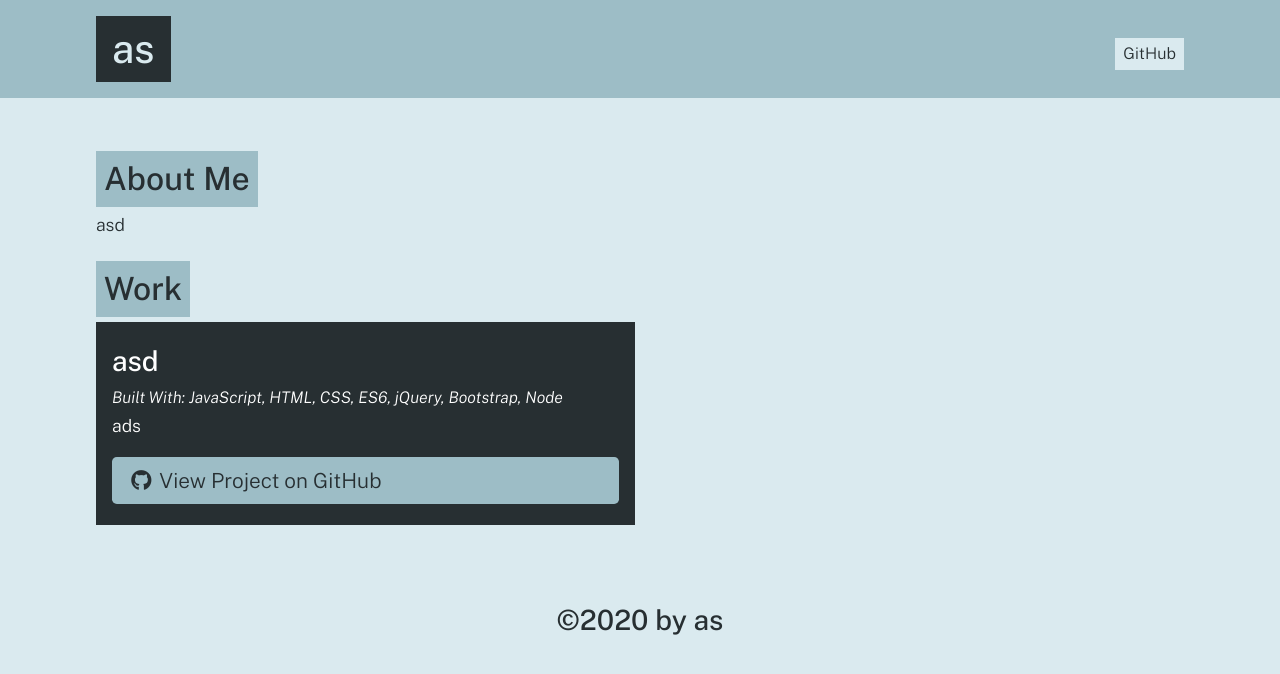
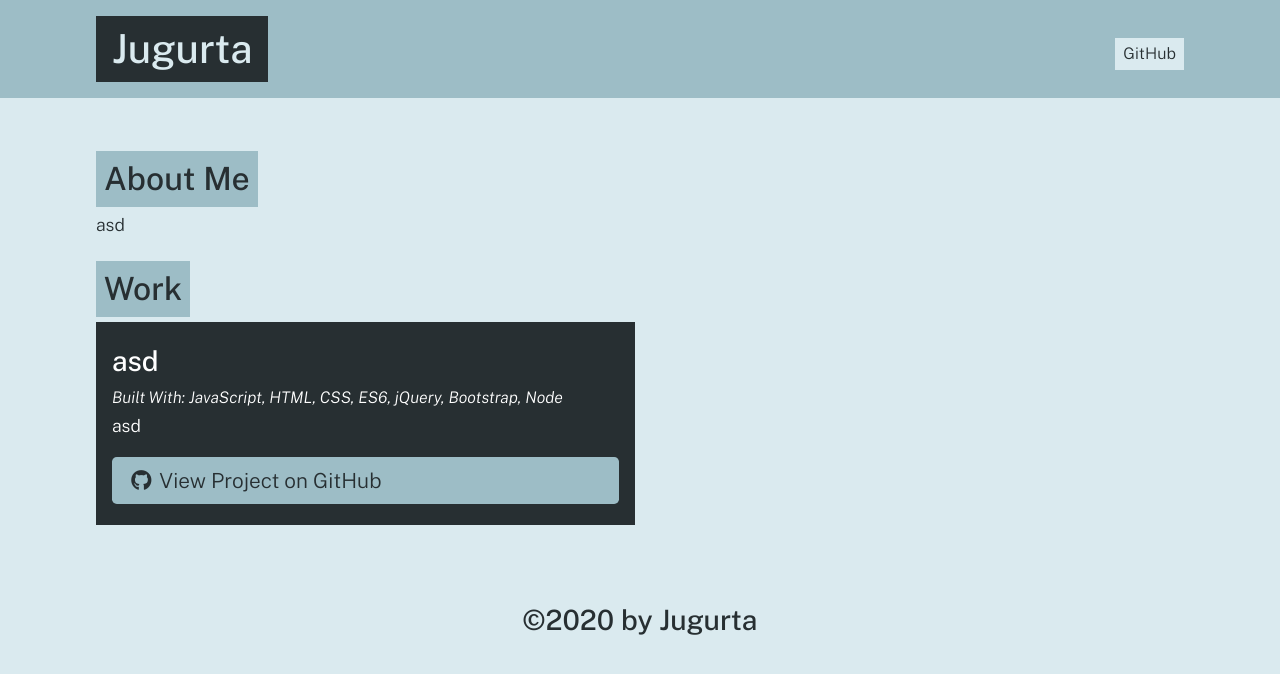
Before and after one commit to Jmaouchi/portfolio-generator, a website: page dist/index.html in a window 1280 px wide. Drawn offline with nearby package versions, Linux system fonts and the light colour scheme.

Commit message:
readme update

```diff
--- a/dist/index.html
+++ b/dist/index.html
@@ -15,9 +15,9 @@
   <body>
     <header>
       <div class="container flex-row justify-space-between align-center py-3">
-        <h1 class="page-title text-secondary bg-dark py-2 px-3">as</h1>
+        <h1 class="page-title text-secondary bg-dark py-2 px-3">Jugurta</h1>
         <nav class="flex-row">
-          <a class="ml-2 my-1 px-2 py-1 bg-secondary text-dark" href="https://github.com/mauochi">GitHub</a>
+          <a class="ml-2 my-1 px-2 py-1 bg-secondary text-dark" href="https://github.com/Moac">GitHub</a>
         </nav>
       </div>
     </header>
@@ -41,7 +41,7 @@
               Built With:
               JavaScript, HTML, CSS, ES6, jQuery, Bootstrap, Node
             </h5>
-            <p>ads</p>
+            <p>asd</p>
             <a href="asd" class="btn mt-auto"><i class="fab fa-github mr-2"></i>View Project on GitHub</a>
           </div>
 
@@ -51,7 +51,7 @@
 
     </main>
     <footer class="container text-center py-3">
-      <h3 class="text-dark">&copy;2020 by as</h3>
+      <h3 class="text-dark">&copy;2020 by Jugurta</h3>
     </footer>
   </body>
   </html>
```
Also changed, not shown: README.md (deleted).
